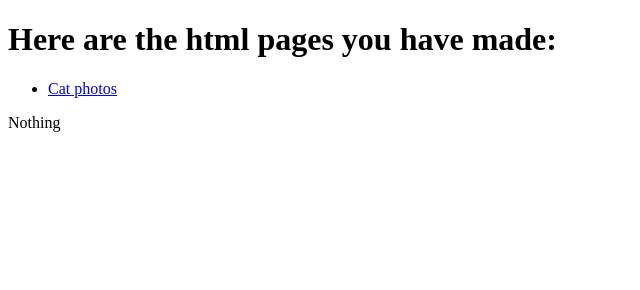
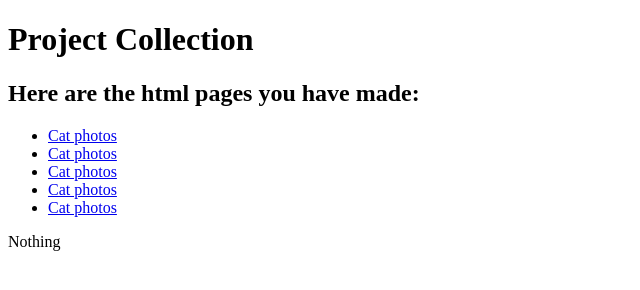
Before and after one commit to believein5/believein5.github.io, a plain HTML site: page index.html in a window 1280 px wide. Shown: the whole page, without its empty margins (0-640 px from the left). Drawn offline with Linux system fonts and the light colour scheme.

Commit message:
Update index.html

```diff
--- a/index.html
+++ b/index.html
@@ -7,9 +7,16 @@
   </head>
   <body>
     <main>
-      <h1>Here are the html pages you have made: </h1>
+      <header>
+        <h1>Project Collection</h1>
+      </header>
+      <h2>Here are the html pages you have made: </h2>
       <ul>
         <li><a href="Cat-photos.html">Cat photos</a></li>
+        <li><a href="Coffee-menu.html">Cat photos</a></li>
+        <li><a href="Registration-form.html">Cat photos</a></li>
+        <li><a href="Colored-markers.html">Cat photos</a></li>
+        <li><a href="Survey-form.html">Cat photos</a></li>
       </ul>
     </main>
 
```
